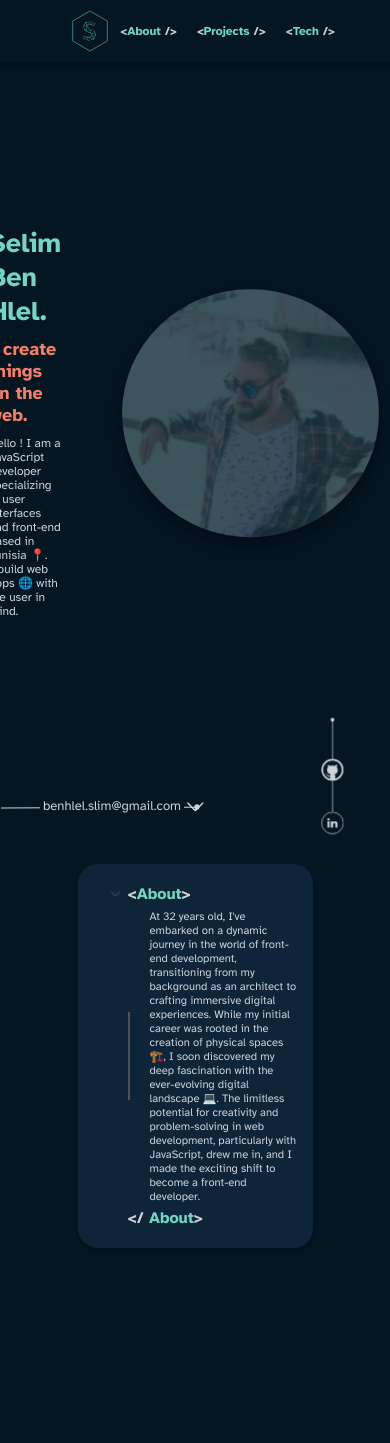
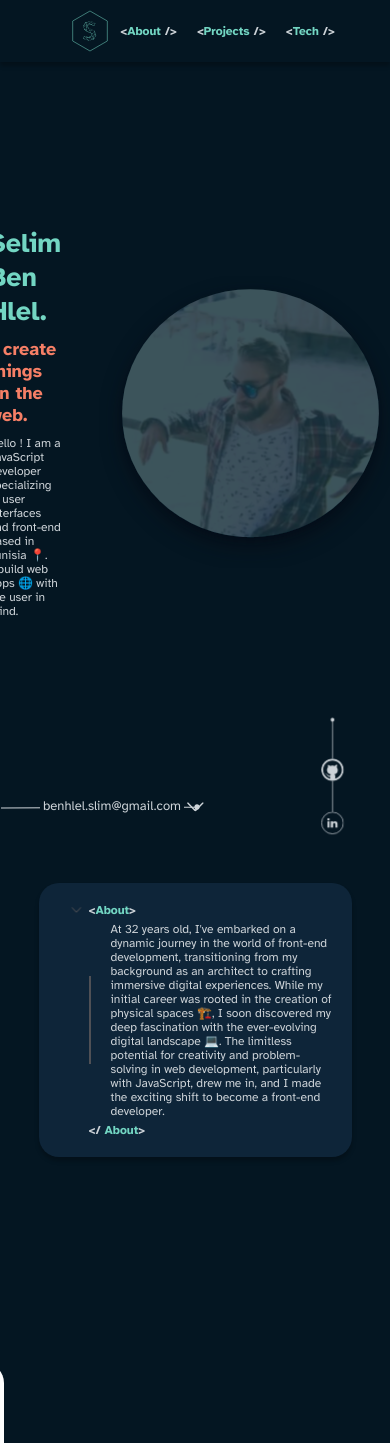
Before and after one commit to benhlel0slim/Portfolio, a Next.js app: page / in a window 390 px wide. Shown: the top 1443 px of the page. Built offline with nearby package versions, Linux system fonts and the light colour scheme.

Commit message:
refactor: styling about component

```diff
--- a/src/components/about/about.module.scss
+++ b/src/components/about/about.module.scss
@@ -9,9 +9,9 @@
   border-radius: 20px;
   text-align: start;
   padding: 15px 20px;
-  margin-top: 20px;
+  margin-top: 10%;
   box-shadow: $box-shadow;
-  margin-bottom: 80px;
+  margin-bottom: 20%;
 }
 .openingTag {
   display: flex;
@@ -87,11 +87,17 @@
   }
 }
 
-@media (max-width: 1024px) {
+@media (max-width: 768px) {
   .text {
-    font-size: 70%;
+    font-size: 12px;
   }
   .container {
-    width: 50%;
+    width: 70%;
+  }
+  .openingTag {
+    font-size: 12px;
+  }
+  .closingTag {
+    font-size: 12px;
   }
 }
```
